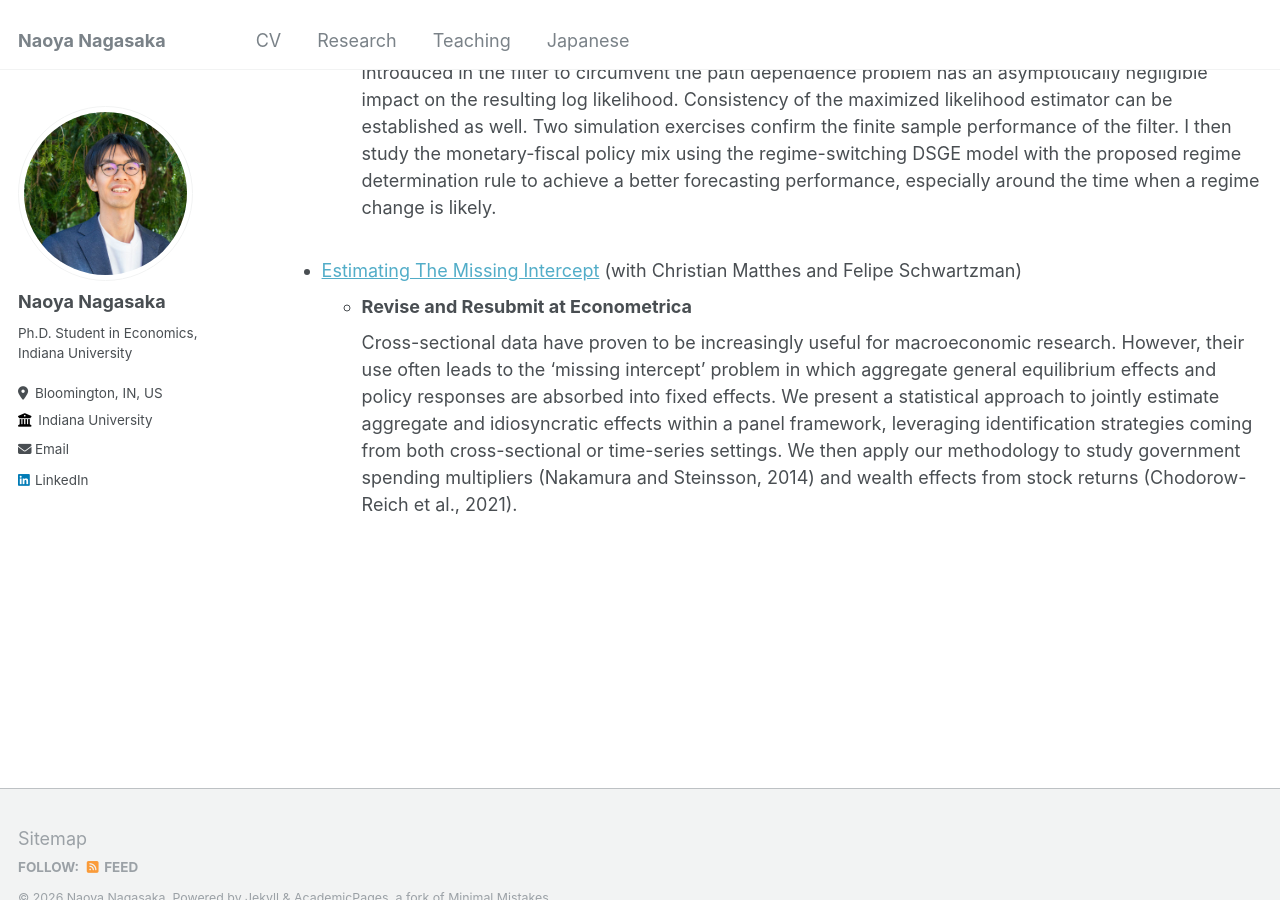
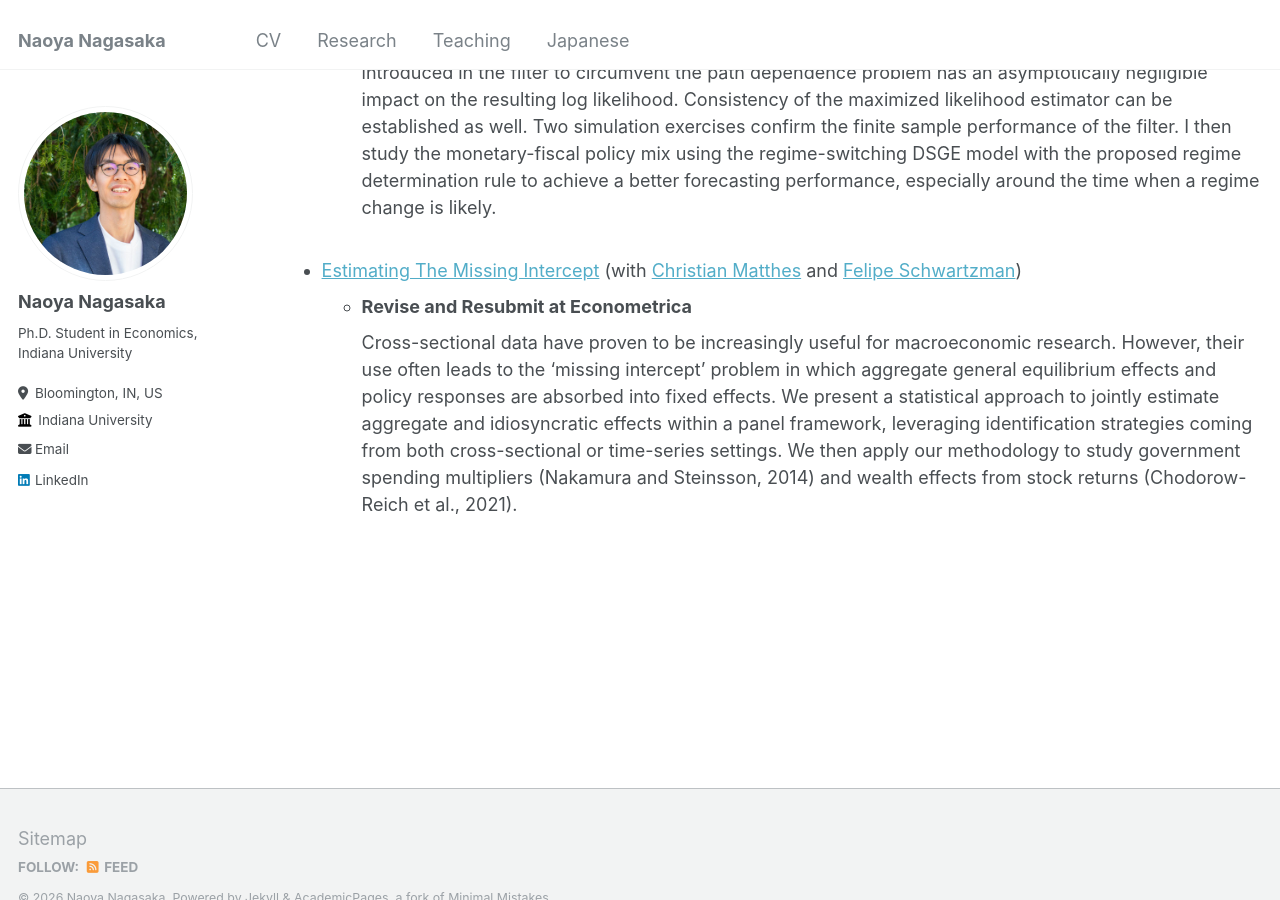
Before and after one commit to naonagas/naonagas.github.io, a Jekyll site: the page built from _pages/research.html, in a window 1280 px wide and 900 px high, scrolled down 687 px. Built offline with Jekyll 4.4.1, drawn with Linux system fonts in a browser that asks for light colours; part of the change alters nothing that is shown.

```diff
--- a/_pages/research.html
+++ b/_pages/research.html
@@ -32,7 +32,7 @@ the regime-switching DSGE model with the proposed regime determination rule to
 achieve a better forecasting performance, especially around the time when a regime
 change is likely. </li>
 </ol> <br>
-    <li> <a href="https://naonagas.github.io/files/MNS.pdf">Estimating The Missing Intercept</a> (with Christian Matthes and Felipe Schwartzman) </li>
+    <li> <a href="https://naonagas.github.io/files/MNS.pdf">Estimating The Missing Intercept</a> (with <a href="https://cm1518.github.io/">Christian Matthes</a> and <a href="https://sites.google.com/view/felipeschwartzman">Felipe Schwartzman</a>) </li>
     <ul>
         <li> <strong> Revise and Resubmit at Econometrica </strong>　</li>
     </ul>
```
